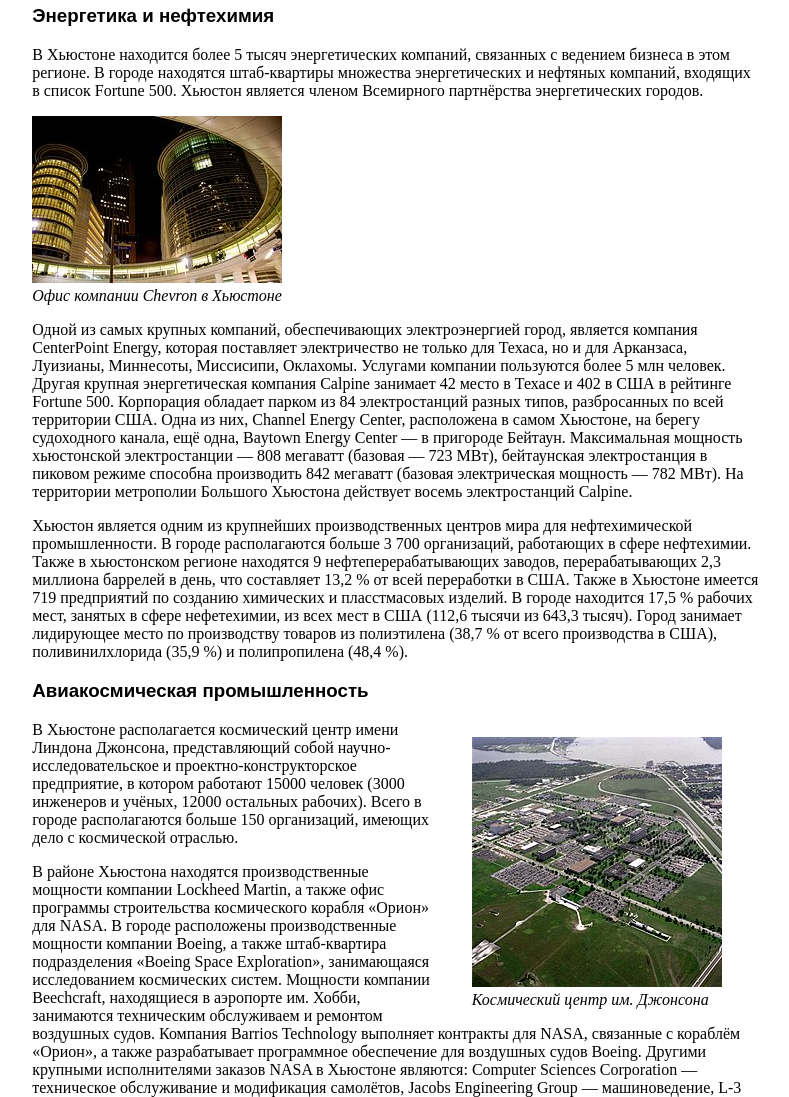
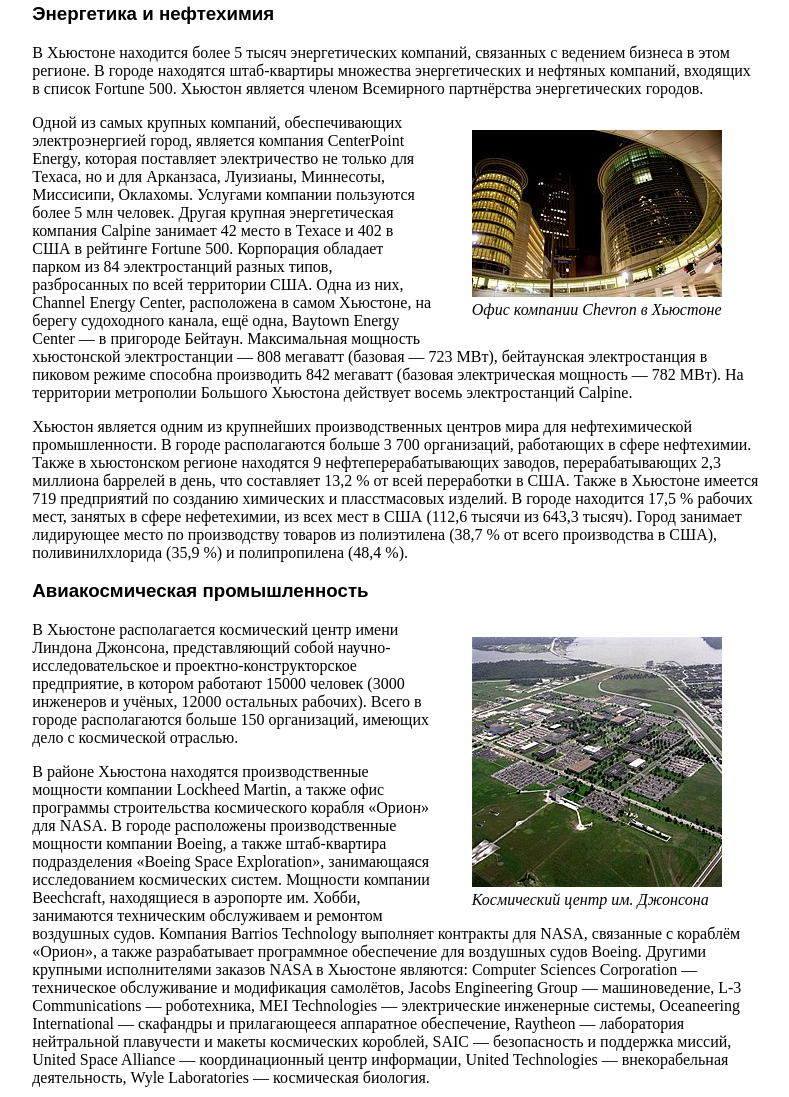
Before and after one commit to iXXL12/ixxl12.github.io, a plain HTML site: page index.html in a window 1280 px wide. Shown: the part 4790-5887 px from the top of the page, without its empty margins (243-1032 px from the left). Drawn offline with Linux system fonts and the light colour scheme.

Commit message:
Update index.html

```diff
--- a/index.html
+++ b/index.html
@@ -6,7 +6,6 @@
 		 <title>Хьюстон</title>
 	   	  </head>
 	   <body>
-		 <div>
 		 <h1>Files</h1>
 		 <a href="https://github.com/iXXL12/ixxl12.github.io">https://github.com/iXXL12/ixxl12.github.io</a>
 		  <h1>Хьюстон</h1>
@@ -384,8 +383,12 @@
 				регионе. В городе находятся штаб-квартиры множества энергетических и нефтяных компаний,
 				входящих в список Fortune 500. Хьюстон является членом Всемирного партнёрства энергетических
 				городов.</p>
+			   <figure>
 				 <img src="Enron_Complex.jpg"><br>
-			<em>Офис компании Chevron в Хьюстоне</em>
+				 <figcaption>
+			     Офис компании Chevron в Хьюстоне
+				 </figcaption>
+			    </figure>
 			<p>Одной из самых крупных компаний, обеспечивающих электроэнергией город, является компания
 				CenterPoint Energy, которая поставляет электричество не только для Техаса, но и для Арканзаса,
 				Луизианы, Миннесоты, Миссисипи, Оклахомы. Услугами компании пользуются более 5 млн человек.
@@ -434,6 +437,7 @@
 				Technologies — внекорабельная деятельность, Wyle Laboratories — космическая биология.</p>
 				<h2><a name="4">Население</a></h2>
 					<h3><a name="4.1">Динамика и структура населения</a></h3>
+			   <div>
 			    <table>
 				 <tr>
 				 <th colspan="3">Перепись населения</th>
@@ -535,6 +539,7 @@
 				 </tr>
 			  </table>
 			  <em>1850-2017 Переписи населения в 1790—2010 годах</em><br>
+			</div>
 			   <figure>
 			 	<figcaption>
 				<img src="Race_and_ethnicity_2010_Houston.png"><br>
```
Lines whose indentation alone changed are shown as unchanged.
